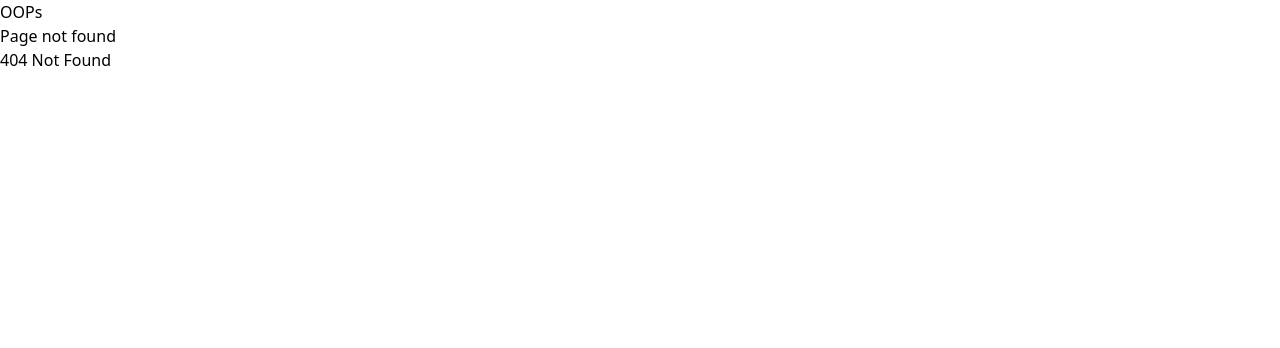
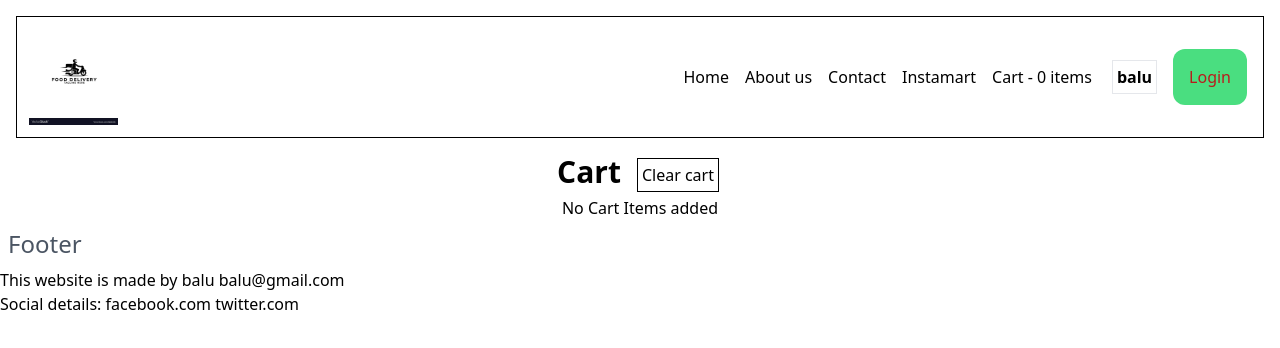
Before and after one commit to balajipulimaddi887/namste-react, a React (Vite) app: page /cart in a window 1280 px wide. Before the commit this address had no page. Shown: the top 348 px of the page. Built offline with nearby package versions, Linux system fonts and the light colour scheme.

Commit message:
12 lets build our store

```diff
--- a/package.json
+++ b/package.json
@@ -24,8 +24,10 @@
     "tailwindcss": "^3.3.2"
   },
   "dependencies": {
+    "@reduxjs/toolkit": "^1.9.5",
     "react": "^18.2.0",
     "react-dom": "^18.2.0",
+    "react-redux": "^8.0.5",
     "react-router-dom": "^6.11.1"
   },
   "browserlist": [
--- /dev/null
+++ b/src/components/Cart.js
@@ -0,0 +1,39 @@
+import { useDispatch, useSelector } from "react-redux";
+import { RESTAURANT_CDN_LINK } from "../utils/constants";
+import MenuItem from "./MenuItem";
+import { clearCart } from "../utils/cartSlice";
+
+const Cart = () => {
+  const cartItemsObject = useSelector((store) => store.cart.items);
+
+  const cartItems = Object.values(cartItemsObject);
+
+  const dispatch = useDispatch();
+
+  const clearCartItems = () => {
+    dispatch(clearCart());
+  };
+
+  return (
+    <div className="flex flex-col items-center">
+      <div className="flex justify-center">
+        <h1 className="font-bold text-3xl mr-3">Cart</h1>
+        <button
+          className="border border-black p-1 m-1"
+          onClick={() => clearCartItems()}
+        >
+          Clear cart
+        </button>
+      </div>
+      {cartItems.length > 0 ? (
+        cartItems.map((card) => {
+          return <MenuItem key={card?.id} card={card} />;
+        })
+      ) : (
+        <h1>No Cart Items added</h1>
+      )}
+    </div>
+  );
+};
+
+export default Cart;
--- a/src/components/Header.js
+++ b/src/components/Header.js
@@ -3,6 +3,7 @@ import { useContext, useState } from "react";
 import { Link } from "react-router-dom";
 import UserDetails from "../utils/UserDetails";
 import FooterDetails from "../utils/FooterDetails";
+import { useSelector } from "react-redux";
 
 const Header = () => {
   const [isLogin, setIsLogin] = useState(false);
@@ -11,6 +12,8 @@ const Header = () => {
   console.log(footer);
 
   const { user } = useContext(UserDetails);
+
+  const count = useSelector((store) => store.cart.count);
 
   return (
     <div className="flex justify-between items-center border border-black m-4">
@@ -28,9 +31,11 @@ const Header = () => {
           <li className="mx-2 hover:text-green-400">
             <Link to="/contact">Contact</Link>
           </li>
-          <li className="mx-2 hover:text-green-400">Cart</li>
           <li className="mx-2 hover:text-green-400">
             <Link to="/instamart">Instamart</Link>
+          </li>
+          <li className="mx-2 hover:text-green-400">
+            <Link to="/cart">Cart - {count} items</Link>
           </li>
         </ul>
         <h1 className="font-bold border border-1px p-1">{user.name}</h1>
--- /dev/null
+++ b/src/components/MenuItem.js
@@ -0,0 +1,50 @@
+import { addItem, deleteItem } from "../utils/cartSlice";
+import { RESTAURANT_CDN_LINK } from "../utils/constants";
+import { useDispatch } from "react-redux";
+
+const MenuItem = ({ card, isAddButton }) => {
+  const { imageId, name, count } = card;
+  const dispatch = useDispatch();
+  const addItemToCart = (card) => {
+    dispatch(addItem(card));
+  };
+
+  const deleteItemFromCart = (card) => {
+    dispatch(deleteItem(card));
+  };
+  return (
+    <div className="m-5 p-2 border border-black w-4/5 flex">
+      <img className="w-44 rounded-lg" src={RESTAURANT_CDN_LINK + imageId} />
+      <div className="p-2">
+        <h1 className="text-xl font-bold">{name}</h1>
+        {isAddButton && (
+          <button
+            className="border border-black p-1 w-20 m-1 rounded-md"
+            onClick={() => addItemToCart(card)}
+          >
+            Add
+          </button>
+        )}
+        {!isAddButton && (
+          <div className="items-center my-2">
+            <button
+              className="border border-black w-5"
+              onClick={() => deleteItemFromCart(card)}
+            >
+              -
+            </button>
+            <span className="mx-3">{count}</span>
+            <button
+              className="border border-black w-5"
+              onClick={() => addItemToCart(card)}
+            >
+              +
+            </button>
+          </div>
+        )}
+      </div>
+    </div>
+  );
+};
+
+export default MenuItem;
--- a/src/components/RestaurantDetails.js
+++ b/src/components/RestaurantDetails.js
@@ -2,22 +2,65 @@ import { useParams } from "react-router-dom";
 import { RESTAURANT_CDN_LINK } from "../utils/constants";
 import Shimmer from "./Shimmer";
 import useRestaurant from "../utils/useRestaurant";
+import { useDispatch } from "react-redux";
+import { addItem } from "../utils/cartSlice";
+import MenuItem from "./MenuItem";
 
 const RestaurantDetails = () => {
   const { id } = useParams();
 
+  const dispatch = useDispatch();
+
   const restaurant = useRestaurant(id);
+  const restDetails = restaurant ? restaurant[0]?.card?.card?.info : null;
+  const menu = restaurant
+    ? restaurant[2]?.groupedCard?.cardGroupMap?.REGULAR?.cards
+    : null;
+  const addItemToCart = (card) => {
+    dispatch(addItem(card));
+  };
   return !restaurant ? (
     <Shimmer />
   ) : (
-    <div>
-      <h1>Restaurant id: {id}</h1>
-      <h1>{restaurant?.name}</h1>
-      <img src={RESTAURANT_CDN_LINK + restaurant?.cloudinaryImageId} />
-      <h2>{restaurant?.areaName}</h2>
-      <h3>{restaurant?.avgRating} stars</h3>
-      <h3>{restaurant?.costForTwoString}</h3>
-    </div>
+    <>
+      <div className="flex justify-center">
+        <img
+          className="w-72 rounded-lg"
+          src={RESTAURANT_CDN_LINK + restDetails?.cloudinaryImageId}
+        />
+        <div className="p-3">
+          <h1 className="text-2xl">
+            Restaurant id: <span className="font-bold">{id}</span>
+          </h1>
+          <h1 className="font-bold text-4xl">{restDetails?.name}</h1>
+          <h2 className="text-xl">{restDetails?.areaName}</h2>
+          <h3 className="font-normal text-log">
+            {restDetails?.avgRating} stars
+          </h3>
+          <h3 className="italic text-lg">{restDetails?.costForTwoMessage}</h3>
+        </div>
+      </div>
+      <div className="py-6 flex flex-col items-center">
+        {menu && <h1 className="text-4xl underline">Menu</h1>}
+        {menu.map((e, i) => {
+          const card = e?.card?.card;
+          if (card?.itemCards) {
+            const itemCards = card?.itemCards;
+            return (
+              <div className="w-4/5 flex flex-col items-center" key={i}>
+                <h1 className="font-bold text-2xl text-green-500">
+                  {card?.title}
+                </h1>
+                {itemCards.map((e) => {
+                  const card = e?.card?.info;
+                  return <MenuItem key={card?.id} card={card} isAddButton />;
+                })}
+              </div>
+            );
+          }
+        })}
+      </div>
+    </>
   );
 };
 
--- /dev/null
+++ b/src/utils/cartSlice.js
@@ -0,0 +1,41 @@
+import { createSlice } from "@reduxjs/toolkit";
+
+const cartSlice = createSlice({
+  name: "cart",
+  initialState: {
+    items: {},
+    count: 0,
+  },
+  reducers: {
+    addItem: (state, action) => {
+      if (state.items[action.payload?.id] == undefined) {
+        state.items[action.payload?.id] = { ...action.payload, count: 1 };
+      } else {
+        state.items[action.payload?.id] = {
+          ...action.payload,
+          count: state.items[action.payload?.id].count + 1,
+        };
+      }
+      state.count = state.count + 1;
+    },
+    clearCart: (state) => {
+      state.items = {};
+      state.count = 0;
+    },
+    deleteItem: (state, action) => {
+      if (state.items[action.payload?.id].count != 1) {
+        state.items[action.payload?.id] = {
+          ...action.payload,
+          count: state.items[action.payload?.id].count - 1,
+        };
+      } else {
+        delete state.items[action.payload?.id];
+      }
+      state.count = state.count - 1;
+    },
+  },
+});
+
+export const { addItem, clearCart, deleteItem } = cartSlice.actions;
+
+export default cartSlice.reducer;
--- /dev/null
+++ b/src/utils/store.js
@@ -0,0 +1,10 @@
+import { configureStore } from "@reduxjs/toolkit";
+import cartSlice from "./cartSlice";
+
+const store = configureStore({
+  reducer: {
+    cart: cartSlice,
+  },
+});
+
+export default store;
--- a/src/utils/useRestaurant.js
+++ b/src/utils/useRestaurant.js
@@ -1,20 +1,23 @@
-import { useState, useEffect } from 'react';
+import { useState, useEffect } from "react";
 
-const useRestaurant = resId => {
-
-    const [restaurant, setRestaurant] = useState(null)
+const useRestaurant = (resId) => {
+  const [restaurant, setRestaurant] = useState(null);
 
   useEffect(() => {
     getMenuDetails();
   }, []);
 
   async function getMenuDetails() {
-        const data = await fetch("https://www.swiggy.com/dapi/menu/pl?page-type=REGULAR_MENU&complete-menu=true&lat=16.5061743&lng=80.6480153&restaurantId=" + resId + "&submitAction=ENTER");
+    const data = await fetch(
+      "https://www.swiggy.com/dapi/menu/pl?page-type=REGULAR_MENU&complete-menu=true&lat=16.5061743&lng=80.6480153&restaurantId=" +
+        resId +
+        "&submitAction=ENTER"
+    );
     const json = await data.json();
-        setRestaurant(json?.data?.cards[0]?.card?.card?.info)
+    setRestaurant(json?.data?.cards);
   }
 
   return restaurant;
-}
+};
 
 export default useRestaurant;
```
Also changed, not shown: src/App.js (+9 -0 lines), 1 other file (tests, documents, lock files or other folders). Lines whose indentation alone changed are shown as unchanged.
